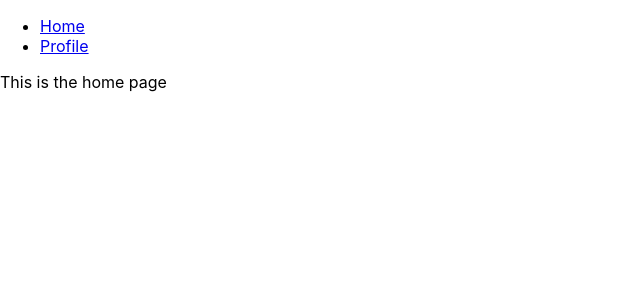
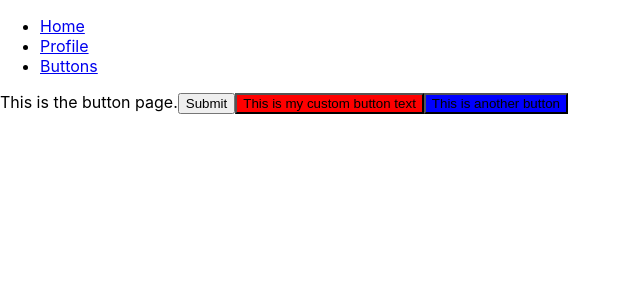
Before and after one commit to mari4w04/sockets, a React (Create React App) app in the folder 4._First_React_Project/: page /buttons in a window 1280 px wide. Shown: the top 300 px of the page, without its empty margins (0-640 px from the left). Built offline with nearby package versions, Linux system fonts and the light colour scheme.

Commit message:
Played around with ButtonWithProps and how to pass props to it

```diff
--- a/4._First_React_Project/src/App.css
+++ b/4._First_React_Project/src/App.css
@@ -7,7 +7,6 @@
 }
 
 .App-header {
-  background-color: #284324;
   min-height: 100vh;
   display: flex;
   flex-direction: column;
@@ -20,3 +19,7 @@
 .App-link {
   color: #09d3ac;
 }
+
+.btn {
+  width: 20%;
+}
--- a/4._First_React_Project/src/App.js
+++ b/4._First_React_Project/src/App.js
@@ -1,8 +1,8 @@
 import React from 'react';
-import logo from './logo.svg';
 import './App.css';
 import ProfilePage from './components/profile/ProfilePage';
 import { BrowserRouter as Router, Switch, Route, Link } from "react-router-dom";
+import ButtonPage from './components/button/ButtonPage';
 
 class App extends React.Component {
   render() {
@@ -17,20 +17,20 @@ class App extends React.Component {
               <li>
                 <Link to="/profile">Profile</Link>
               </li>
+              <li>
+                <Link to="/buttons">Buttons</Link>
+              </li>
             </ul>
           </nav>
 
           {/* A <Switch> looks through its children <Route>s and
               renders the first one that matches the current URL. */}
           <Switch>
-
-            <Route path="/">
+            <Route exact path="/">
               <div>This is the home page</div>
             </Route>
-          <Route path="/profile" >
-              {/* <ProfilePage /> */}
-              <div>test</div>
-            </Route>
+            <Route exact path="/profile" component={ProfilePage} />
+            <Route exact path="/buttons" component={ButtonPage} />
           </Switch>
         </div>
       </Router>
--- /dev/null
+++ b/4._First_React_Project/src/components/button/ButtonPage.css
@@ -0,0 +1,3 @@
+.pink {
+    background-color: pink;
+}
--- /dev/null
+++ b/4._First_React_Project/src/components/button/ButtonPage.js
@@ -0,0 +1,16 @@
+import React from 'react';
+import ButtonWithProps from './ButtonWithProps';
+import "./ButtonPage.css"
+
+export default class ButtonPage extends React.Component {
+  render() {
+    return (
+        <div>
+            This is the button page.
+            <ButtonWithProps />
+            <ButtonWithProps buttonText="This is my custom button text" customStyle={{backgroundColor: "red"}}/>
+            <ButtonWithProps buttonText="This is another button" customStyle={{backgroundColor: "blue"}}/>
+        </div>
+    );
+  }
+}
--- /dev/null
+++ b/4._First_React_Project/src/components/button/ButtonWithProps.js
@@ -0,0 +1,12 @@
+import React from 'react';
+
+export default class ButtonWithProps extends React.Component {
+    render() {
+        const { buttonText, customStyle } = this.props;
+
+        return (
+            <button style={customStyle}>{buttonText ? buttonText : "Submit"}</button>
+            // <button className="btn pink">{buttonText}</button>
+        );
+    }
+}
--- a/4._First_React_Project/src/components/profile/Profile.js
+++ b/4._First_React_Project/src/components/profile/Profile.js
@@ -7,13 +7,13 @@ class Profile extends React.Component {
         return (
             <div>
                 <p>     </p>
-                <img src={img} />
+                <img src={img} alt="Profile" />
                 <div>Name: {name}</div>
                 <div>Age: {age} </div>
                 <div>Hobbies: </div>
                 {
-                    hobbies.map((element) => {
-                        return (<p>{element}</p>);
+                    hobbies.map((element, index) => {
+                        return (<p key={"hobby" + index} >{element}</p>);
                     })
                 }
             </div>
--- a/4._First_React_Project/src/components/profile/ProfilePage.js
+++ b/4._First_React_Project/src/components/profile/ProfilePage.js
@@ -24,8 +24,8 @@ export default class ProfilePage extends React.Component {
         return (
             <div className="App App-header">
             {
-            profiles.map(profile => {
-                return <Profile profileInfo={profile} />
+            profiles.map((profile, index) => {
+                return <Profile key={"profile" + index} profileInfo={profile} />
             })
             }
             </div>
```
